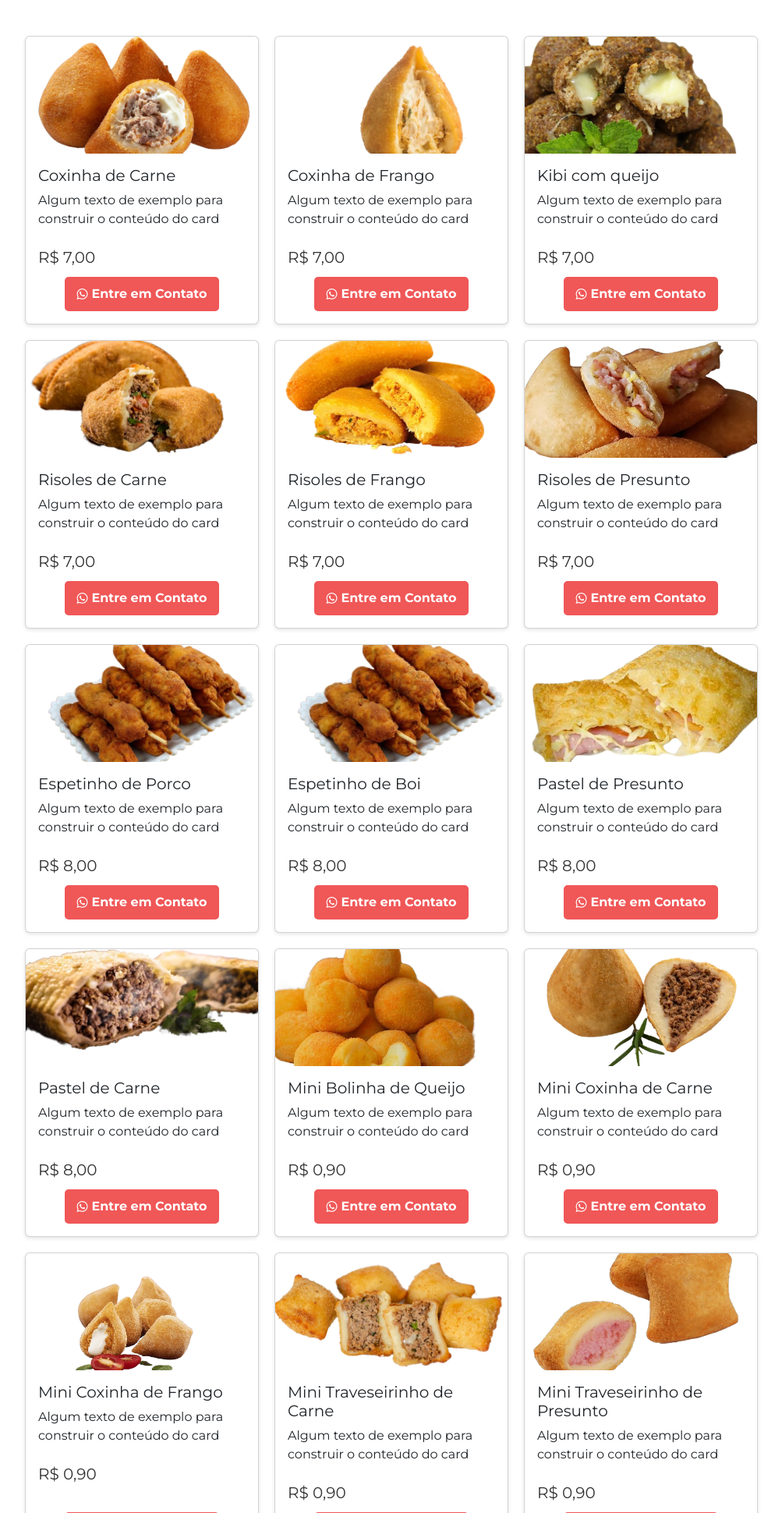
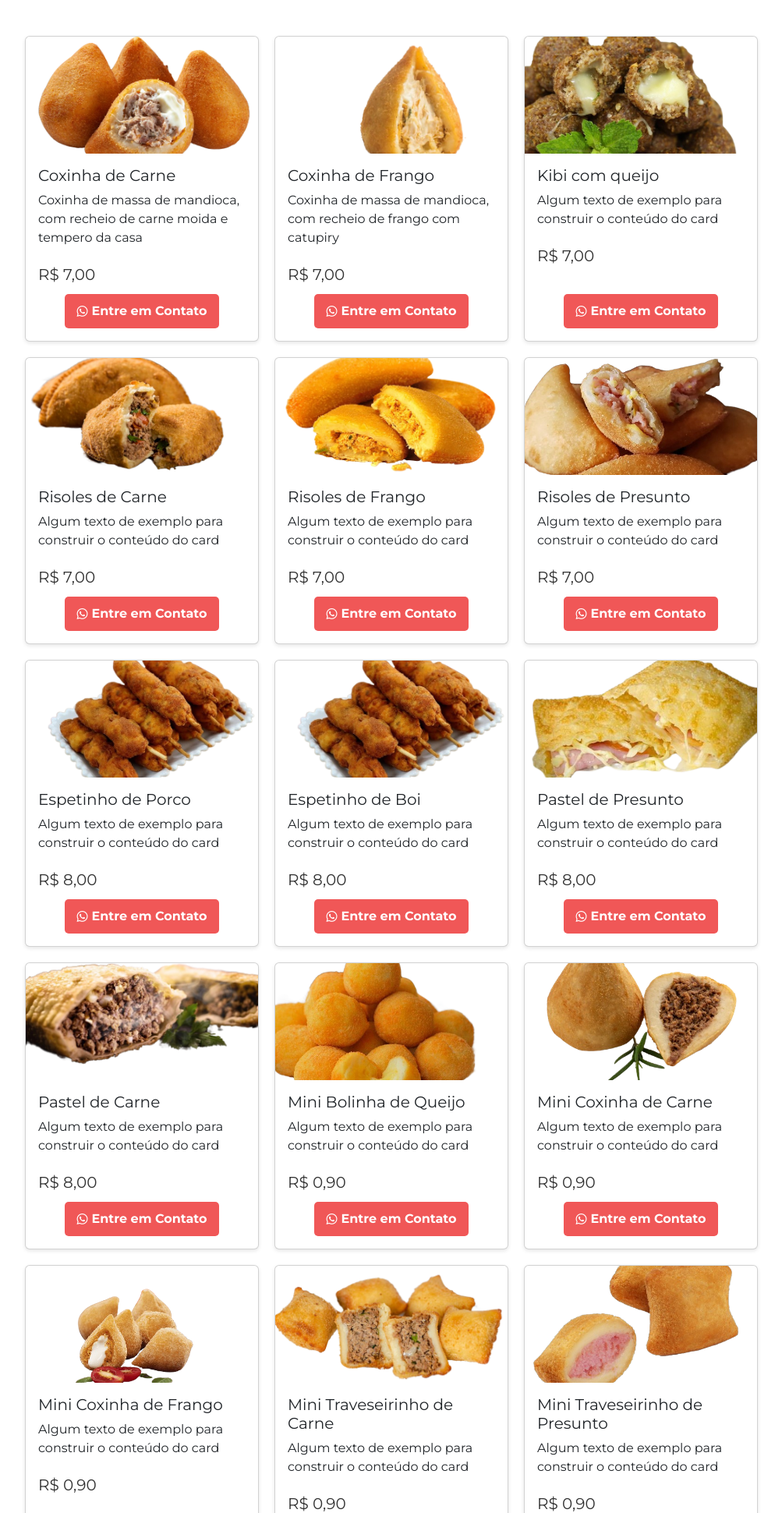
Before and after one commit to flavio-a-galvao/trabalho-semestre, a PHP site: page / in a window 1280 px wide. Shown: the part 1249-3189 px from the top of the page at 78% size, without its empty margins (138-1141 px from the left). Run offline with PHP 8.4, Linux system fonts and the light colour scheme; some libraries are stand-ins or nearby versions.

Commit message:
arrumando os cards e colocando conteudo

```diff
--- a/trabalho-semestre/css/style.css
+++ b/trabalho-semestre/css/style.css
@@ -67,10 +67,10 @@
 }
 
 .card-text {
-    height: 50px; /* Limita a altura da descrição */
-    overflow: hidden;
-    text-overflow: ellipsis;
     margin-bottom: 10px;
+    /* height: 50px; */         /* Comentado ou removido */
+    /* overflow: hidden; */     /* Comentado ou removido */
+    /* text-overflow: ellipsis; */ /* Comentado ou removido */
 }
 
 .card-price {
--- a/trabalho-semestre/produtos.php
+++ b/trabalho-semestre/produtos.php
@@ -2,13 +2,13 @@
 $salgadosGrandes = [
     [
         'nome' => 'Coxinha de Carne',
-        'descricao' => 'Algum texto de exemplo para construir o conteúdo do card',
+        'descricao' => 'Coxinha de massa de mandioca, com recheio de carne moida e tempero da casa',
         'preco' => 7.00,
         'imagem' => 'imagens/coxinha-carne.png',
     ],
     [
         'nome' => 'Coxinha de Frango',
-        'descricao' => 'Algum texto de exemplo para construir o conteúdo do card',
+        'descricao' => 'Coxinha de massa de mandioca, com recheio de frango com catupiry',
         'preco' => 7.00,
         'imagem' => 'imagens/coxinha-de-frango.png',
     ],
```
